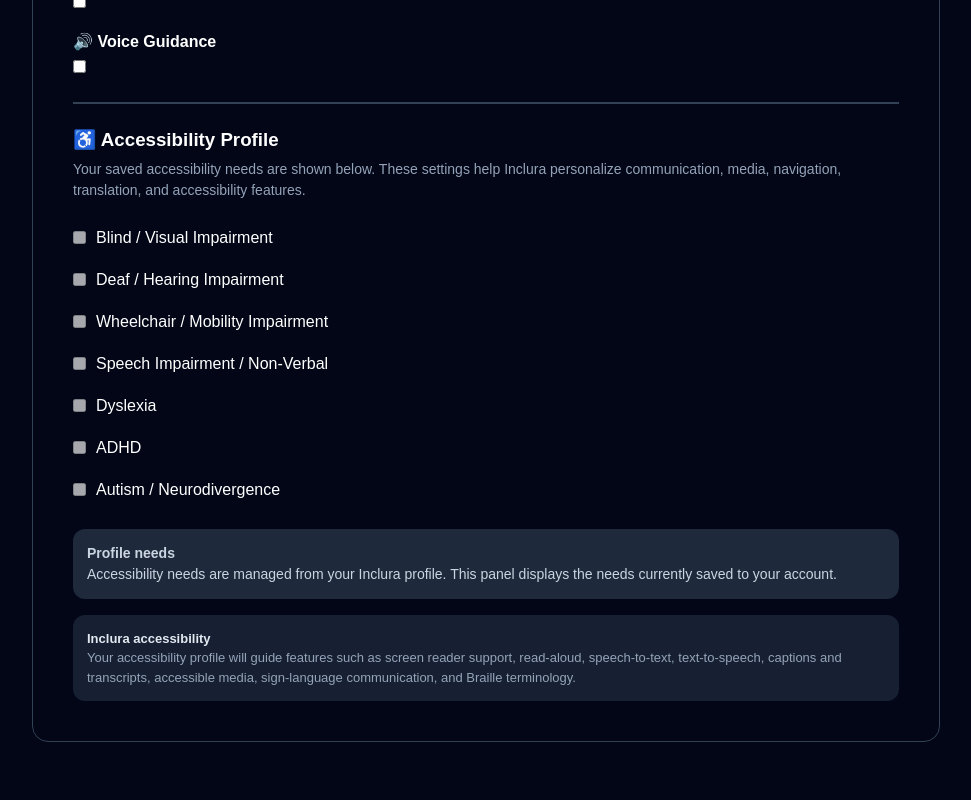
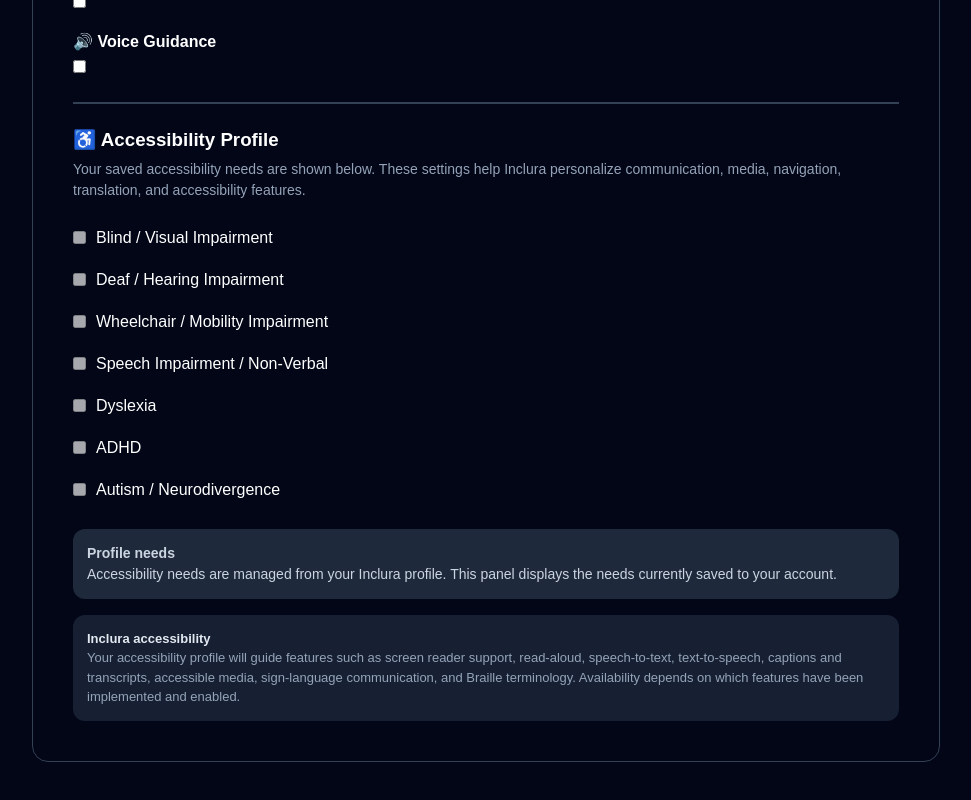
Before and after one commit to inclurah-png/inclura-web, a React (Vite) app: page /accessibility in a window 1280 px wide. Shown: the part 887-1687 px from the top of the page, without its empty margins (296-1267 px from the left). Built offline with nearby package versions, Linux system fonts and the light colour scheme; no server answers; the database is empty; sample sign-in values are in the browser's storage.

Commit message:
Enhance AccessibilitySettings with save status display
Added save status and message handling to accessibility settings.

```diff
--- a/src/components/AccessibilitySettings.jsx
+++ b/src/components/AccessibilitySettings.jsx
@@ -1,3 +1,4 @@
+
 import { useAccessibility } from "../context/AccessibilityProvider";
 
 function AccessibilitySettings() {
@@ -18,6 +19,9 @@ function AccessibilitySettings() {
     setVoiceEnabled,
 
     accessibilityNeeds,
+
+    saveStatus,
+    saveMessage,
   } = useAccessibility();
 
   const row = {
@@ -37,6 +41,7 @@ function AccessibilitySettings() {
     border: "1px solid #334155",
     background: "#1e293b",
     color: "white",
+    boxSizing: "border-box",
   };
 
   const checkboxRow = {
@@ -46,8 +51,7 @@ function AccessibilitySettings() {
     padding: "10px 0",
   };
 
-  const normalizedNeeds =
-    Array.isArray(accessibilityNeeds)
+  const normalizedNeeds = Array.isArray(accessibilityNeeds)
     ? accessibilityNeeds.map((need) =>
         String(need).toLowerCase()
       )
@@ -94,15 +98,11 @@ function AccessibilitySettings() {
     },
     {
       label: "Dyslexia",
-      checked: hasNeed(
-        "dyslexia"
-      ),
+      checked: hasNeed("dyslexia"),
     },
     {
       label: "ADHD",
-      checked: hasNeed(
-        "adhd"
-      ),
+      checked: hasNeed("adhd"),
     },
     {
       label: "Autism / Neurodivergence",
@@ -114,6 +114,33 @@ function AccessibilitySettings() {
     },
   ];
 
+  const saveStatusStyle = {
+    marginBottom: "22px",
+    padding: "12px 14px",
+    borderRadius: "10px",
+    fontSize: "14px",
+    lineHeight: "1.5",
+    overflowWrap: "anywhere",
+    background:
+      saveStatus === "error"
+        ? "#451a1a"
+        : saveStatus === "saved"
+        ? "#14352a"
+        : "#1e293b",
+    color:
+      saveStatus === "error"
+        ? "#fecaca"
+        : saveStatus === "saved"
+        ? "#bbf7d0"
+        : "#cbd5e1",
+    border:
+      saveStatus === "error"
+        ? "1px solid #991b1b"
+        : saveStatus === "saved"
+        ? "1px solid #166534"
+        : "1px solid #334155",
+  };
+
   return (
     <div
       style={{
@@ -121,152 +148,102 @@ function AccessibilitySettings() {
         color: "white",
       }}
     >
+      {/* Save Status */}
+
+      {saveMessage && (
+        <div
+          role="status"
+          aria-live="polite"
+          style={saveStatusStyle}
+        >
+          <strong>
+            {saveStatus === "saving"
+              ? "Saving…"
+              : saveStatus === "saved"
+              ? "Saved"
+              : saveStatus === "error"
+              ? "Save warning"
+              : "Accessibility settings"}
+          </strong>
+
+          <div style={{ marginTop: "4px" }}>
+            {saveMessage}
+          </div>
+        </div>
+      )}
+
       {/* Language */}
 
       <div style={row}>
-        <label style={label}>
+        <label
+          htmlFor="accessibility-language"
+          style={label}
+        >
           🌍 Language
         </label>
 
         <select
+          id="accessibility-language"
           value={language}
           onChange={(e) =>
-            setLanguage(
-              e.target.value
-            )
+            setLanguage(e.target.value)
           }
           style={selectStyle}
           aria-label="Select language"
         >
-          <option value="en">
-            English
-          </option>
-
-          <option value="es">
-            Español
-          </option>
-
-          <option value="fr">
-            Français
-          </option>
-
-          <option value="pt">
-            Português
-          </option>
-
-          <option value="ar">
-            العربية
-          </option>
-
-          <option value="zh">
-            简体中文
-          </option>
-
-          <option value="zh-TW">
-            繁體中文
-          </option>
-
-          <option value="ja">
-            日本語
-          </option>
-
-          <option value="de">
-            Deutsch
-          </option>
-
-          <option value="hi">
-            हिन्दी
-          </option>
-
-          <option value="ru">
-            Русский
-          </option>
-
-          <option value="it">
-            Italiano
-          </option>
-
-          <option value="nl">
-            Nederlands
-          </option>
-
-          <option value="sw">
-            Kiswahili
-          </option>
-
-          <option value="yo">
-            Yorùbá
-          </option>
-
-          <option value="ig">
-            Igbo
-          </option>
-
-          <option value="ha">
-            Hausa
-          </option>
-
-          <option value="pcm">
-            Nigerian Pidgin
-          </option>
-
-          <option value="ko">
-            한국어
-          </option>
-
-          <option value="vi">
-            Tiếng Việt
-          </option>
-
-          <option value="th">
-            ไทย
-          </option>
-
-          <option value="id">
-            Bahasa Indonesia
-          </option>
-
-          <option value="ms">
-            Bahasa Melayu
-          </option>
-
-          <option value="bn">
-            বাংলা
-          </option>
-
-          <option value="tr">
-            Türkçe
-          </option>
+          <option value="en">English</option>
+          <option value="es">Español</option>
+          <option value="fr">Français</option>
+          <option value="pt">Português</option>
+          <option value="ar">العربية</option>
+          <option value="zh">简体中文</option>
+          <option value="zh-TW">繁體中文</option>
+          <option value="ja">日本語</option>
+          <option value="de">Deutsch</option>
+          <option value="hi">हिन्दी</option>
+          <option value="ru">Русский</option>
+          <option value="it">Italiano</option>
+          <option value="nl">Nederlands</option>
+          <option value="sw">Kiswahili</option>
+          <option value="yo">Yorùbá</option>
+          <option value="ig">Igbo</option>
+          <option value="ha">Hausa</option>
+          <option value="pcm">Nigerian Pidgin</option>
+          <option value="ko">한국어</option>
+          <option value="vi">Tiếng Việt</option>
+          <option value="th">ไทย</option>
+          <option value="id">Bahasa Indonesia</option>
+          <option value="ms">Bahasa Melayu</option>
+          <option value="bn">বাংলা</option>
+          <option value="tr">Türkçe</option>
         </select>
       </div>
 
       {/* Font Size */}
 
       <div style={row}>
-        <label style={label}>
+        <label
+          htmlFor="accessibility-font-scale"
+          style={label}
+        >
           🔍 Font Size
         </label>
 
         <input
+          id="accessibility-font-scale"
           type="range"
           min="0.8"
           max="1.6"
           step="0.1"
           value={fontScale}
           onChange={(e) =>
-            setFontScale(
-              Number(
-                e.target.value
-              )
-            )
+            setFontScale(Number(e.target.value))
           }
-          style={{
-            width: "100%",
-          }}
+          style={{ width: "100%" }}
           aria-label="Font size"
         />
 
-        <p>
+        <p aria-live="polite">
           {fontScale.toFixed(1)}x
         </p>
       </div>
@@ -274,17 +251,19 @@ function AccessibilitySettings() {
       {/* High Contrast */}
 
       <div style={row}>
-        <label style={label}>
+        <label
+          htmlFor="accessibility-high-contrast"
+          style={label}
+        >
           🌗 High Contrast
         </label>
 
         <input
+          id="accessibility-high-contrast"
           type="checkbox"
           checked={highContrast}
           onChange={(e) =>
-            setHighContrast(
-              e.target.checked
-            )
+            setHighContrast(e.target.checked)
           }
           aria-label="High contrast"
         />
@@ -293,17 +272,19 @@ function AccessibilitySettings() {
       {/* Reduce Motion */}
 
       <div style={row}>
-        <label style={label}>
+        <label
+          htmlFor="accessibility-reduced-motion"
+          style={label}
+        >
           🎞 Reduce Motion
         </label>
 
         <input
+          id="accessibility-reduced-motion"
           type="checkbox"
           checked={reducedMotion}
           onChange={(e) =>
-            setReducedMotion(
-              e.target.checked
-            )
+            setReducedMotion(e.target.checked)
           }
           aria-label="Reduce motion"
         />
@@ -312,17 +293,19 @@ function AccessibilitySettings() {
       {/* Voice Guidance */}
 
       <div style={row}>
-        <label style={label}>
+        <label
+          htmlFor="accessibility-voice-guidance"
+          style={label}
+        >
           🔊 Voice Guidance
         </label>
 
         <input
+          id="accessibility-voice-guidance"
           type="checkbox"
           checked={voiceEnabled}
           onChange={(e) =>
-            setVoiceEnabled(
-              e.target.checked
-            )
+            setVoiceEnabled(e.target.checked)
           }
           aria-label="Voice guidance"
         />
@@ -337,11 +320,7 @@ function AccessibilitySettings() {
 
       {/* Accessibility Profile */}
 
-      <h3
-        style={{
-          marginBottom: "8px",
-        }}
-      >
+      <h3 style={{ marginBottom: "8px" }}>
         ♿ Accessibility Profile
       </h3>
 
@@ -353,12 +332,9 @@ function AccessibilitySettings() {
           lineHeight: "1.5",
         }}
       >
-        Your saved accessibility needs
-        are shown below. These settings
-        help Inclura personalize
-        communication, media, navigation,
-        translation, and accessibility
-        features.
+        Your saved accessibility needs are shown below.
+        These settings help Inclura personalize communication,
+        media, navigation, translation, and accessibility features.
       </p>
 
       <div
@@ -367,8 +343,7 @@ function AccessibilitySettings() {
           gap: "4px",
         }}
       >
-        {profileOptions.map(
-          (item) => (
+        {profileOptions.map((item) => (
           <label
             key={item.label}
             style={checkboxRow}
@@ -378,17 +353,12 @@ function AccessibilitySettings() {
               checked={item.checked}
               disabled
               readOnly
-                aria-label={
-                  item.label
-                }
+              aria-label={item.label}
             />
 
-              <span>
-                {item.label}
-              </span>
+            <span>{item.label}</span>
           </label>
-          )
-        )}
+        ))}
       </div>
 
       {/* Profile Source Notice */}
@@ -404,16 +374,13 @@ function AccessibilitySettings() {
           lineHeight: "1.5",
         }}
       >
-        <strong>
-          Profile needs
-        </strong>
+        <strong>Profile needs</strong>
 
-        <br />
-
-        Accessibility needs are managed
-        from your Inclura profile. This
-        panel displays the needs currently
+        <p style={{ marginBottom: 0 }}>
+          Accessibility needs are managed from your Inclura
+          profile. This panel displays the needs currently
           saved to your account.
+        </p>
       </div>
 
       {/* Accessibility Roadmap */}
@@ -429,24 +396,18 @@ function AccessibilitySettings() {
           lineHeight: "1.5",
         }}
       >
-        <strong
-          style={{
-            color: "#e2e8f0",
-          }}
-        >
+        <strong style={{ color: "#e2e8f0" }}>
           Inclura accessibility
         </strong>
 
-        <br />
-
-        Your accessibility profile will
-        guide features such as screen
-        reader support, read-aloud,
-        speech-to-text, text-to-speech,
-        captions and transcripts,
-        accessible media, sign-language
-        communication, and Braille
-        terminology.
+        <p style={{ marginBottom: 0 }}>
+          Your accessibility profile will guide features such
+          as screen reader support, read-aloud, speech-to-text,
+          text-to-speech, captions and transcripts, accessible
+          media, sign-language communication, and Braille
+          terminology. Availability depends on which features
+          have been implemented and enabled.
+        </p>
       </div>
     </div>
   );
```
Lines whose indentation alone changed are shown as unchanged.
